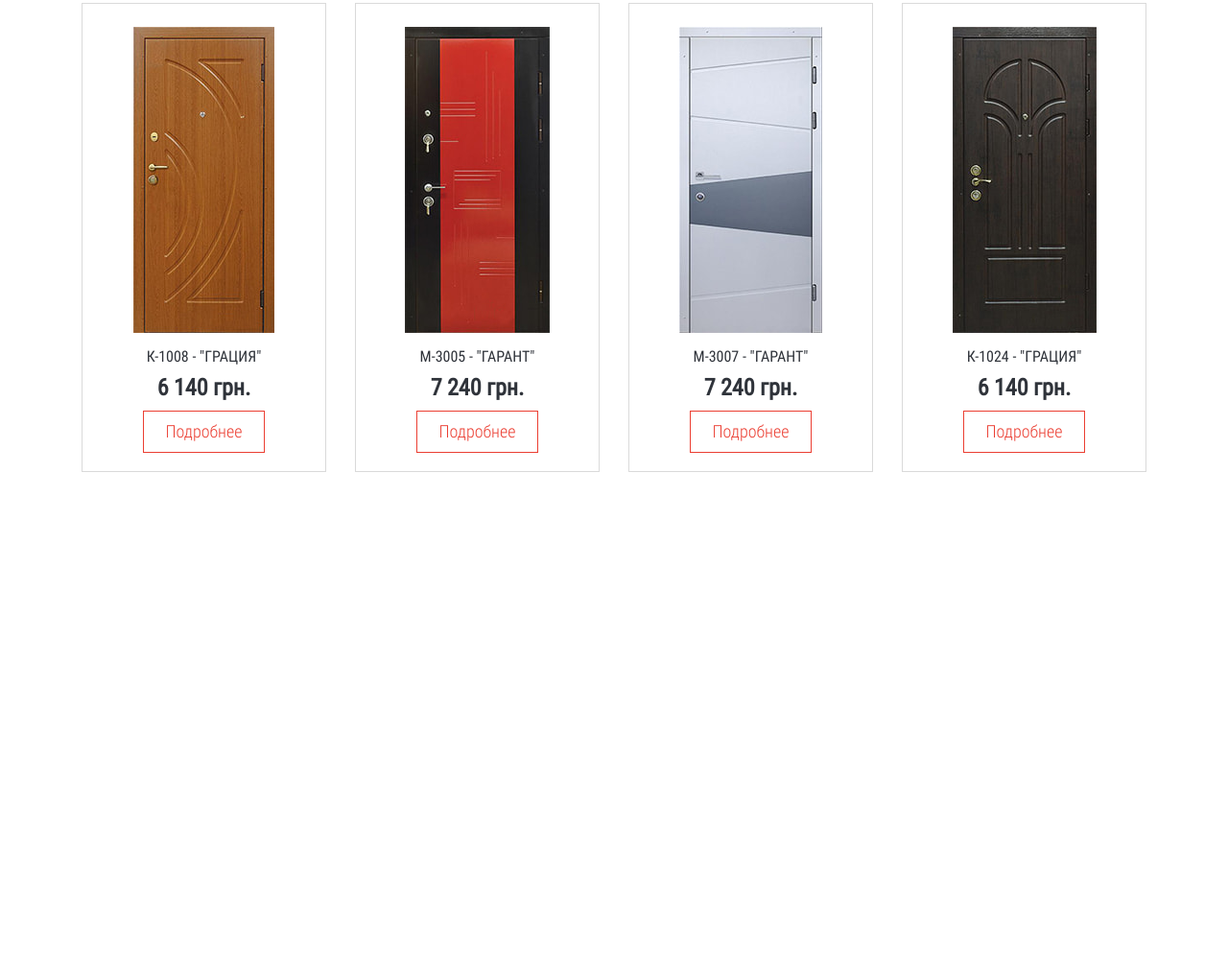
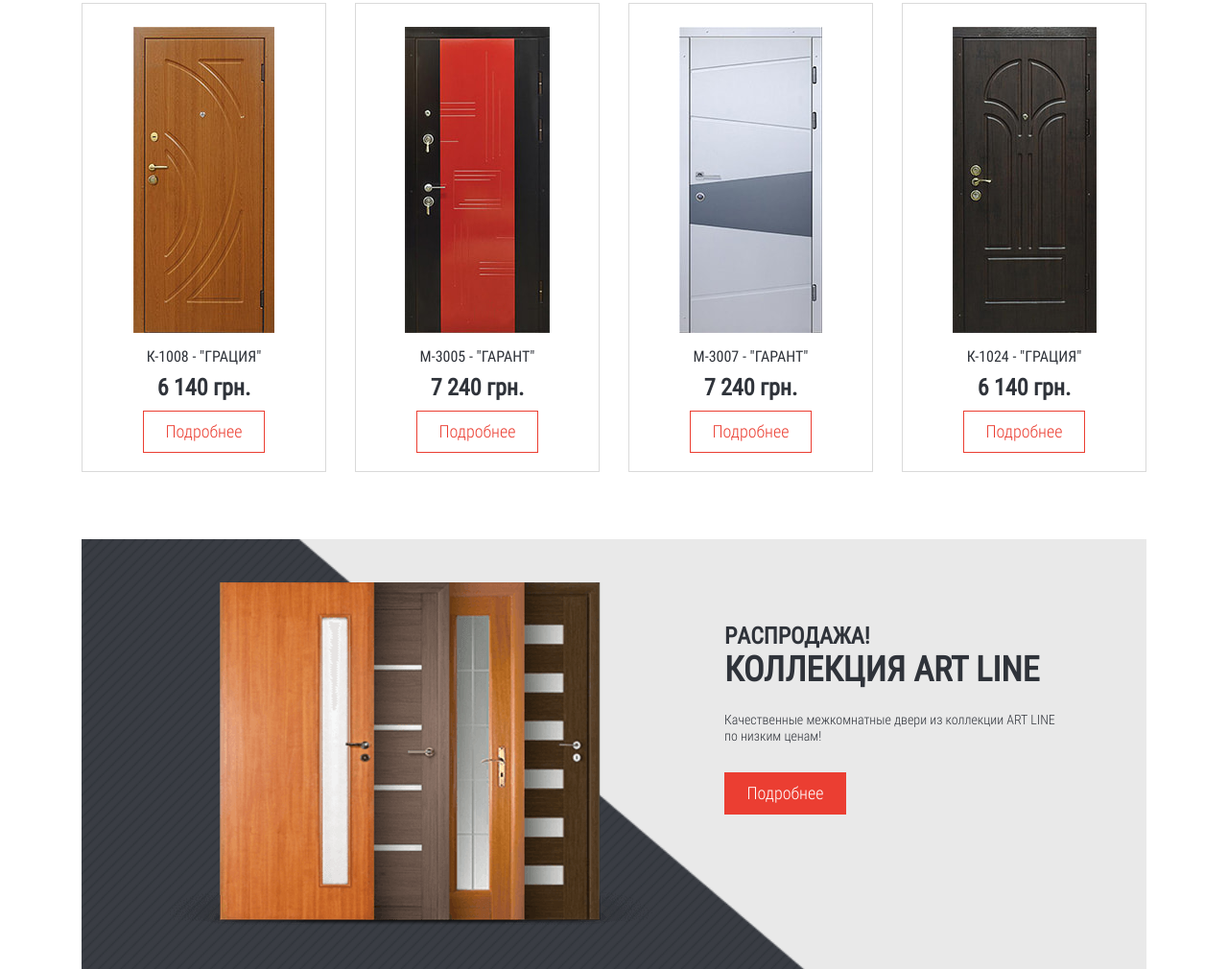
Before and after one commit to Nazar1508/Artdoor, a website: page source/index.html in a window 1280 px wide. Shown: the part 1138-2148 px from the top of the page at 96% size. Before the commit the page ends 1630 px from the top, so only its background shows below. Drawn offline with nearby package versions, Linux system fonts and the light colour scheme; files that its build step writes are made by us from their sources.

Commit message:
Завершив верстку блока Распродажа

```diff
--- a/source/index.html
+++ b/source/index.html
@@ -218,6 +218,19 @@
         </div>
       </div>
     </section>
+    <section class="sale">
+      <div class="sale__wrapper">
+        <img class="sale__image" src="img/sale-image.png" alt="Дверь">
+        <div class="sale__description">
+          <h2 class="sale__tile">Рaспродажа!</h2>
+          <strong class="sale__collection-name">Коллекция Art Line</strong>
+          <p class="sale__text">
+            Качественные межкомнатные двери из коллекции ART LINE по низким ценам!
+          </p>
+          <a class="sale__link site-button site-button--sale" href="">Подробнее</a>
+        </div>
+      </div>
+    </section>
   </main>
   <footer class="footer">
 
--- /dev/null
+++ b/source/less/blocks/sale.less
@@ -0,0 +1,46 @@
+.sale {
+  margin-top: 70px;
+}
+
+.sale__wrapper {
+  display: flex;
+  width: 1110px;
+  min-height: 447px;
+  margin: 0 auto;
+  box-sizing: border-box;
+  padding: 45px 95px 46px 92px;
+  background-color: #e9e9e9;
+  background-image: url("../img/bg-sale.png");
+  background-repeat: no-repeat;
+  background-size: cover;
+  background-position-x: -117px;
+}
+
+.sale__description {
+  width: 345px;
+  margin-top: 43px;
+  margin-left: auto;
+}
+
+.sale__tile {
+  margin: 0;
+  font-size: 24px;
+  text-transform: uppercase;
+}
+
+.sale__collection-name {
+  margin-top: 9px;
+  font-size: 36px;
+  text-transform: uppercase;
+}
+
+.sale__text {
+  margin: 0;
+  margin-top: 23px;
+  font-weight: 300;
+  font-size: 14px;
+}
+
+.sale__link {
+  margin-top: 30px;
+}
--- a/source/less/blocks/site-button.less
+++ b/source/less/blocks/site-button.less
@@ -32,7 +32,8 @@
   pointer-events: none;
 }
 
-.site-button--slider {
+.site-button--slider,
+.site-button--sale {
   display: block;
   width: 127px;
   padding: 12px 10px;
--- a/source/less/style.less
+++ b/source/less/style.less
@@ -17,3 +17,4 @@
 @import "blocks/novelty.less";
 @import "blocks/slider.less";
 @import "blocks/site-title.less";
+@import "blocks/sale.less";
```
Also changed, not shown: source/img/bg-sale.png (added), source/img/sale-image.png (added).
